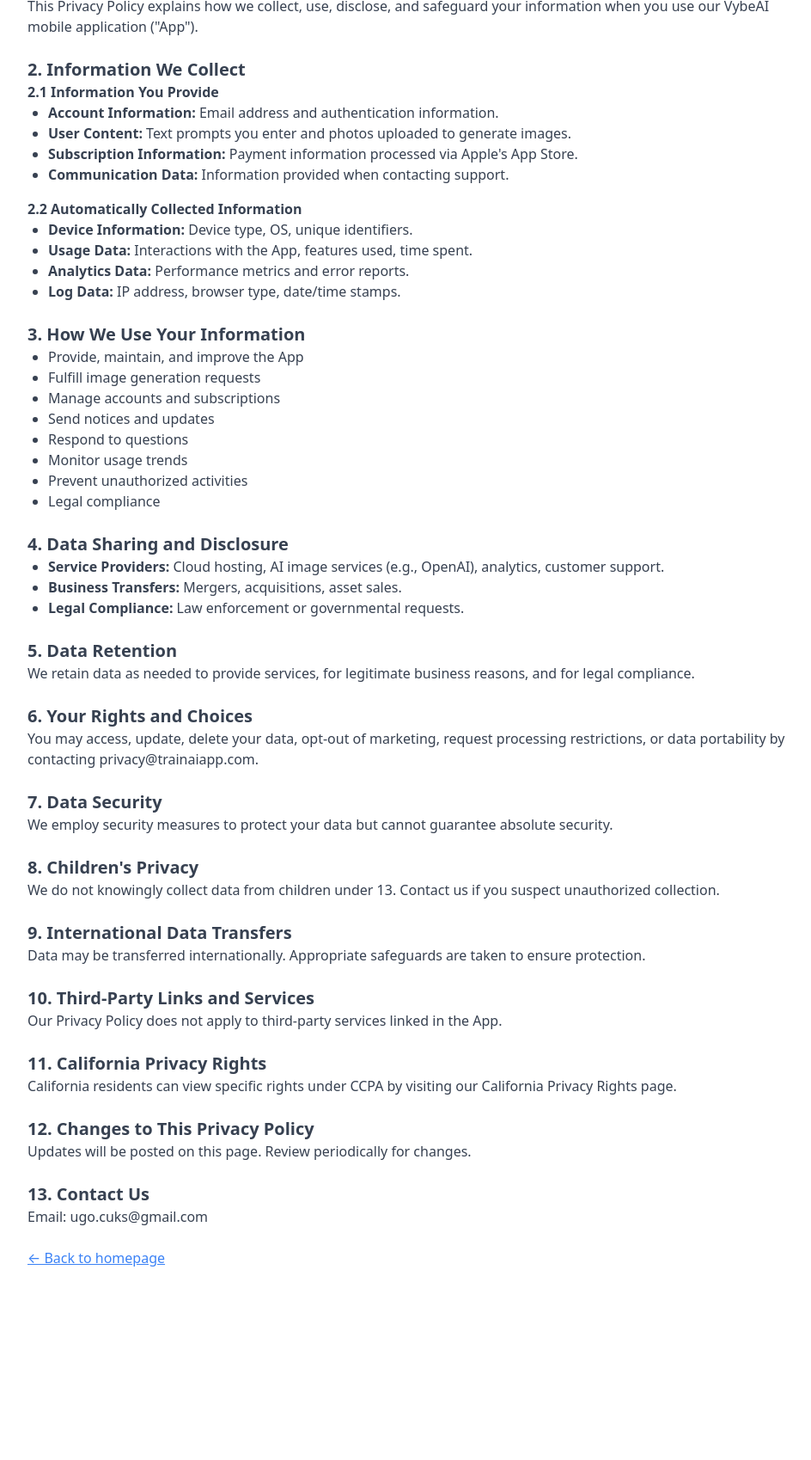
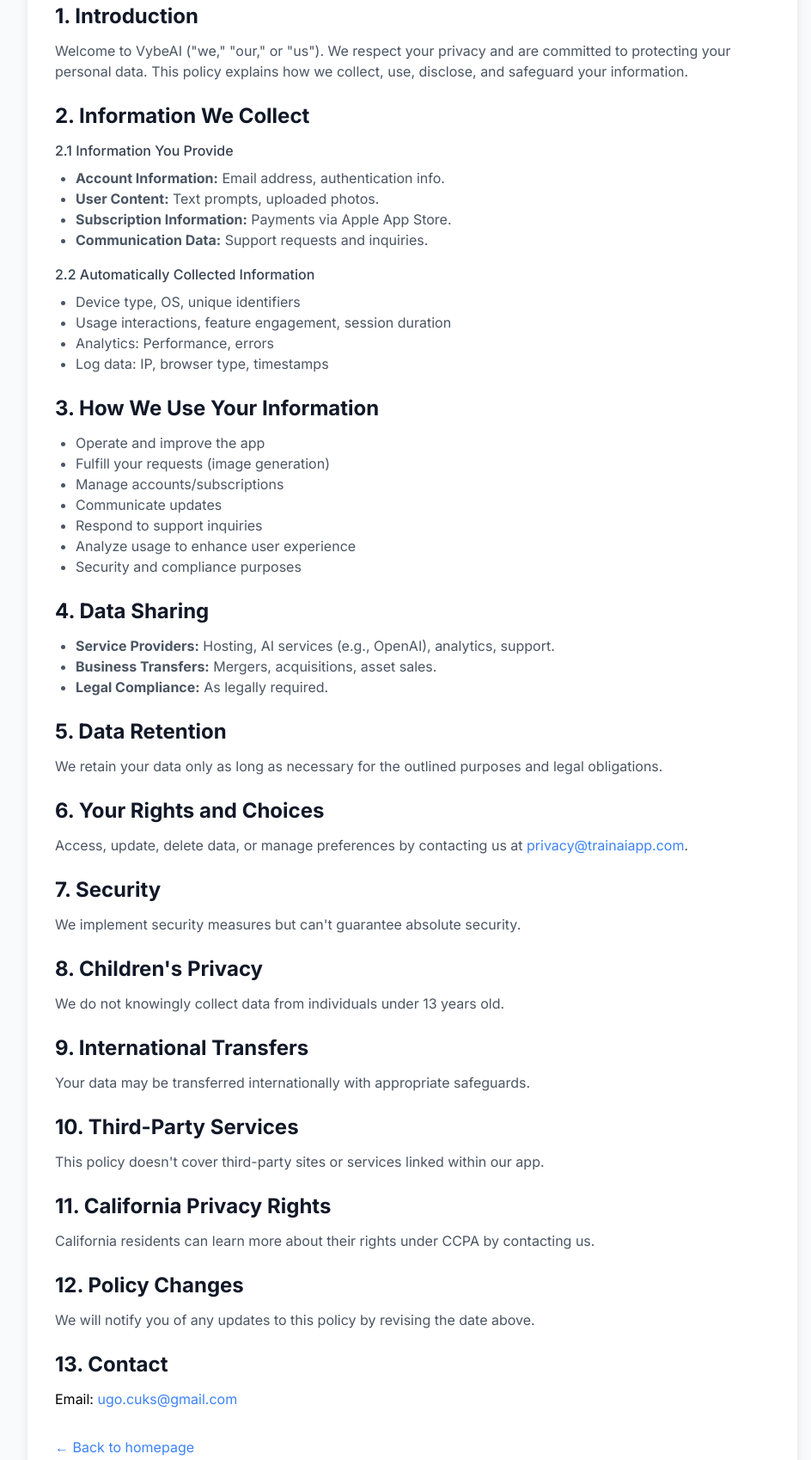
Before and after one commit to glodin/VybeAI, a plain HTML site: page privacy.html in a window 1280 px wide. Shown: the part 189-1887 px from the top of the page at 86% size, without its empty margins (160-1104 px from the left). Before the commit the page ends 1696 px from the top, so only its background shows below. Drawn offline with nearby package versions, Linux system fonts and the light colour scheme.

Commit message:
Update privacy.html

```diff
--- a/privacy.html
+++ b/privacy.html
@@ -5,82 +5,114 @@
     <meta name="viewport" content="width=device-width, initial-scale=1.0">
     <title>Privacy Policy - VybeAI</title>
     <link href="https://cdn.jsdelivr.net/npm/tailwindcss@2.2.19/dist/tailwind.min.css" rel="stylesheet">
+    <style>
+        body { font-family: 'Inter', sans-serif; }
+        h1, h2 { color: #111827; }
+        h3 { color: #374151; }
+        p, li { color: #4B5563; }
+    </style>
+    <link rel="preconnect" href="https://fonts.googleapis.com">
+    <link rel="preconnect" href="https://fonts.gstatic.com" crossorigin>
+    <link href="https://fonts.googleapis.com/css2?family=Inter:wght@400;500;700&display=swap" rel="stylesheet">
 </head>
-<body class="bg-white text-gray-700 p-8">
-    <div class="max-w-4xl mx-auto text-left">
-        <h1 class="text-3xl font-bold mb-4">Privacy Policy</h1>
-        <p class="mb-4"><strong>Last Updated:</strong> [Current Date]</p>
+<body class="bg-gray-50 py-12">
+    <div class="max-w-4xl mx-auto bg-white shadow-lg rounded-lg p-8">
+        <h1 class="text-4xl font-bold mb-6">VybeAI Privacy Policy</h1>
+        <p class="mb-6"><strong>Last Updated:</strong> [Current Date]</p>
 
-        <h2 class="text-xl font-semibold mt-6">1. Introduction</h2>
-        <p class="mb-4">Welcome to VybeAI ("we," "our," or "us"). We respect your privacy and are committed to protecting your personal data. This Privacy Policy explains how we collect, use, disclose, and safeguard your information when you use our VybeAI mobile application ("App").</p>
+        <section class="mb-6">
+            <h2 class="text-2xl font-semibold mb-3">1. Introduction</h2>
+            <p>Welcome to VybeAI ("we," "our," or "us"). We respect your privacy and are committed to protecting your personal data. This policy explains how we collect, use, disclose, and safeguard your information.</p>
+        </section>
 
-        <h2 class="text-xl font-semibold mt-6">2. Information We Collect</h2>
-        <h3 class="font-semibold">2.1 Information You Provide</h3>
+        <section class="mb-6">
+            <h2 class="text-2xl font-semibold mb-3">2. Information We Collect</h2>
+            <h3 class="font-medium mb-2">2.1 Information You Provide</h3>
             <ul class="list-disc ml-6 mb-4">
-            <li><strong>Account Information:</strong> Email address and authentication information.</li>
-            <li><strong>User Content:</strong> Text prompts you enter and photos uploaded to generate images.</li>
-            <li><strong>Subscription Information:</strong> Payment information processed via Apple's App Store.</li>
-            <li><strong>Communication Data:</strong> Information provided when contacting support.</li>
+                <li><strong>Account Information:</strong> Email address, authentication info.</li>
+                <li><strong>User Content:</strong> Text prompts, uploaded photos.</li>
+                <li><strong>Subscription Information:</strong> Payments via Apple App Store.</li>
+                <li><strong>Communication Data:</strong> Support requests and inquiries.</li>
             </ul>
-        <h3 class="font-semibold">2.2 Automatically Collected Information</h3>
-        <ul class="list-disc ml-6 mb-4">
-            <li><strong>Device Information:</strong> Device type, OS, unique identifiers.</li>
-            <li><strong>Usage Data:</strong> Interactions with the App, features used, time spent.</li>
-            <li><strong>Analytics Data:</strong> Performance metrics and error reports.</li>
-            <li><strong>Log Data:</strong> IP address, browser type, date/time stamps.</li>
+            <h3 class="font-medium mb-2">2.2 Automatically Collected Information</h3>
+            <ul class="list-disc ml-6">
+                <li>Device type, OS, unique identifiers</li>
+                <li>Usage interactions, feature engagement, session duration</li>
+                <li>Analytics: Performance, errors</li>
+                <li>Log data: IP, browser type, timestamps</li>
             </ul>
+        </section>
 
-        <h2 class="text-xl font-semibold mt-6">3. How We Use Your Information</h2>
-        <ul class="list-disc ml-6 mb-4">
-            <li>Provide, maintain, and improve the App</li>
-            <li>Fulfill image generation requests</li>
-            <li>Manage accounts and subscriptions</li>
-            <li>Send notices and updates</li>
-            <li>Respond to questions</li>
-            <li>Monitor usage trends</li>
-            <li>Prevent unauthorized activities</li>
-            <li>Legal compliance</li>
+        <section class="mb-6">
+            <h2 class="text-2xl font-semibold mb-3">3. How We Use Your Information</h2>
+            <ul class="list-disc ml-6">
+                <li>Operate and improve the app</li>
+                <li>Fulfill your requests (image generation)</li>
+                <li>Manage accounts/subscriptions</li>
+                <li>Communicate updates</li>
+                <li>Respond to support inquiries</li>
+                <li>Analyze usage to enhance user experience</li>
+                <li>Security and compliance purposes</li>
             </ul>
+        </section>
 
-        <h2 class="text-xl font-semibold mt-6">4. Data Sharing and Disclosure</h2>
-        <ul class="list-disc ml-6 mb-4">
-            <li><strong>Service Providers:</strong> Cloud hosting, AI image services (e.g., OpenAI), analytics, customer support.</li>
+        <section class="mb-6">
+            <h2 class="text-2xl font-semibold mb-3">4. Data Sharing</h2>
+            <ul class="list-disc ml-6">
+                <li><strong>Service Providers:</strong> Hosting, AI services (e.g., OpenAI), analytics, support.</li>
                 <li><strong>Business Transfers:</strong> Mergers, acquisitions, asset sales.</li>
-            <li><strong>Legal Compliance:</strong> Law enforcement or governmental requests.</li>
+                <li><strong>Legal Compliance:</strong> As legally required.</li>
             </ul>
+        </section>
 
-        <h2 class="text-xl font-semibold mt-6">5. Data Retention</h2>
-        <p class="mb-4">We retain data as needed to provide services, for legitimate business reasons, and for legal compliance.</p>
+        <section class="mb-6">
+            <h2 class="text-2xl font-semibold mb-3">5. Data Retention</h2>
+            <p>We retain your data only as long as necessary for the outlined purposes and legal obligations.</p>
+        </section>
 
-        <h2 class="text-xl font-semibold mt-6">6. Your Rights and Choices</h2>
-        <p class="mb-4">You may access, update, delete your data, opt-out of marketing, request processing restrictions, or data portability by contacting privacy@trainaiapp.com.</p>
+        <section class="mb-6">
+            <h2 class="text-2xl font-semibold mb-3">6. Your Rights and Choices</h2>
+            <p>Access, update, delete data, or manage preferences by contacting us at <a href="mailto:privacy@trainaiapp.com" class="text-blue-500">privacy@trainaiapp.com</a>.</p>
+        </section>
 
-        <h2 class="text-xl font-semibold mt-6">7. Data Security</h2>
-        <p class="mb-4">We employ security measures to protect your data but cannot guarantee absolute security.</p>
+        <section class="mb-6">
+            <h2 class="text-2xl font-semibold mb-3">7. Security</h2>
+            <p>We implement security measures but can't guarantee absolute security.</p>
+        </section>
 
-        <h2 class="text-xl font-semibold mt-6">8. Children's Privacy</h2>
-        <p class="mb-4">We do not knowingly collect data from children under 13. Contact us if you suspect unauthorized collection.</p>
+        <section class="mb-6">
+            <h2 class="text-2xl font-semibold mb-3">8. Children's Privacy</h2>
+            <p>We do not knowingly collect data from individuals under 13 years old.</p>
+        </section>
 
-        <h2 class="text-xl font-semibold mt-6">9. International Data Transfers</h2>
-        <p class="mb-4">Data may be transferred internationally. Appropriate safeguards are taken to ensure protection.</p>
+        <section class="mb-6">
+            <h2 class="text-2xl font-semibold mb-3">9. International Transfers</h2>
+            <p>Your data may be transferred internationally with appropriate safeguards.</p>
+        </section>
 
-        <h2 class="text-xl font-semibold mt-6">10. Third-Party Links and Services</h2>
-        <p class="mb-4">Our Privacy Policy does not apply to third-party services linked in the App.</p>
+        <section class="mb-6">
+            <h2 class="text-2xl font-semibold mb-3">10. Third-Party Services</h2>
+            <p>This policy doesn't cover third-party sites or services linked within our app.</p>
+        </section>
 
-        <h2 class="text-xl font-semibold mt-6">11. California Privacy Rights</h2>
-        <p class="mb-4">California residents can view specific rights under CCPA by visiting our California Privacy Rights page.</p>
+        <section class="mb-6">
+            <h2 class="text-2xl font-semibold mb-3">11. California Privacy Rights</h2>
+            <p>California residents can learn more about their rights under CCPA by contacting us.</p>
+        </section>
 
-        <h2 class="text-xl font-semibold mt-6">12. Changes to This Privacy Policy</h2>
-        <p class="mb-4">Updates will be posted on this page. Review periodically for changes.</p>
+        <section class="mb-6">
+            <h2 class="text-2xl font-semibold mb-3">12. Policy Changes</h2>
+            <p>We will notify you of any updates to this policy by revising the date above.</p>
+        </section>
 
-        <h2 class="text-xl font-semibold mt-6">13. Contact Us</h2>
-        <p>
-            Email: ugo.cuks@gmail.com<br>
-        </p>
+        <section>
+            <h2 class="text-2xl font-semibold mb-3">13. Contact</h2>
+            Email: <a href="mailto:ugo.cuks@gmail.com" class="text-blue-500">ugo.cuks@gmail.com</a><br>
+        </section>
 
-        <p class="mt-6">
-            <a href="index.html" class="text-blue-500 underline">← Back to homepage</a>
-        </p>
+        <div class="mt-8">
+            <a href="index.html" class="text-blue-500 hover:underline">← Back to homepage</a>
+        </div>
     </div>
 </body>
 </html>
```
Lines whose indentation alone changed are shown as unchanged.
